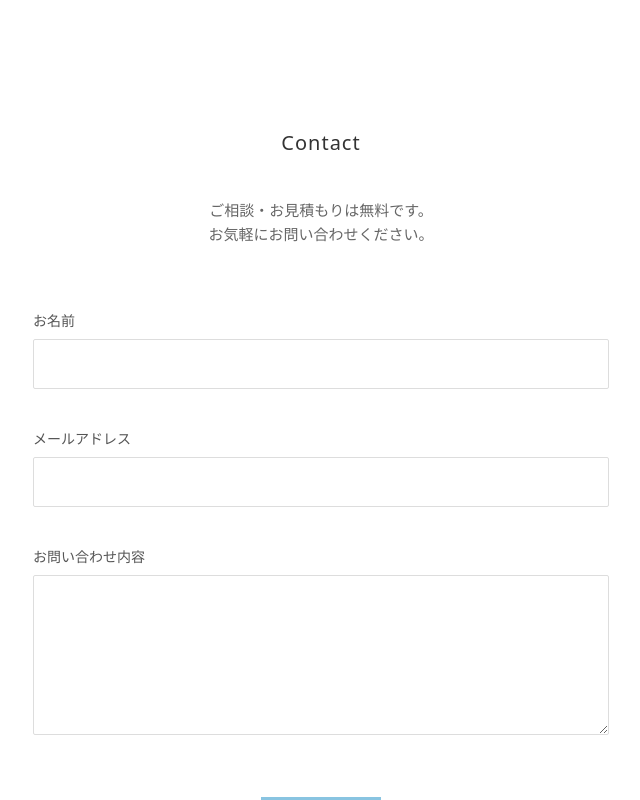
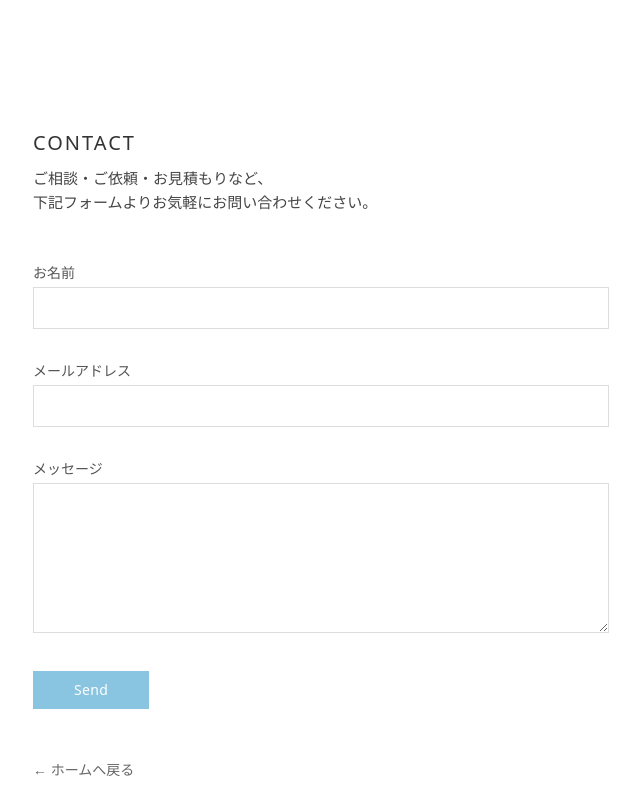
Before and after one commit to ikucha-portfolio/video-creator-portfolio-frontend, a React (Vite) app: page /contact in a window 1280 px wide. Shown: the top 800 px of the page, without its empty margins (319-959 px from the left). Built offline with nearby package versions, Linux system fonts and the light colour scheme; a web font is replaced by a local one.

Commit message:
問い合わせフォームを左寄せに変更

```diff
--- a/src/components/ContactForm.jsx
+++ b/src/components/ContactForm.jsx
@@ -1,107 +1,121 @@
+// src/components/ContactForm.jsx
 import { Link } from "react-router-dom";
 
 export default function ContactForm() {
   return (
-    <section className="min-h-screen bg-white text-[#333] pt-32 pb-32 px-6">
-      <div className="max-w-xl mx-auto">
+    <section className="min-h-screen px-6 pt-32 pb-24 bg-white text-[#333]">
+
+      <div className="max-w-xl mx-auto" translate="no">
 
         {/* 見出し */}
-        <h1 className="text-[20px] font-light tracking-wider mb-10 text-center" translate="no">
-          Contact
+        <h1
+          className="
+         text-[20px] tracking-widest mb-2 font-light
+          "
+        >
+          CONTACT
         </h1>
 
-        {/* 説明文 */}
-        <p className="text-[15px] leading-relaxed text-[#666] mb-16 text-center">
-          ご相談・お見積もりは無料です。
-          <br />
-          お気軽にお問い合わせください。
+        {/* 説明 */}
+        <p className="text-[#444] leading-relaxed mb-12 text-[15px]">
+          ご相談・ご依頼・お見積もりなど、<br />
+          下記フォームよりお気軽にお問い合わせください。
         </p>
 
-        {/* ===== フォーム ===== */}
+        {/* フォーム */}
         <form
           action="mailto:your-email@example.com"
           method="POST"
           encType="text/plain"
-          className="space-y-10"
+          className="space-y-8"
         >
           {/* 名前 */}
           <div>
-            <label className="block mb-2 text-sm text-[#555]">お名前</label>
+            <label className="block text-sm mb-1 text-[#555]">お名前</label>
             <input
               type="text"
               name="name"
               required
               className="
-                w-full px-3 py-3
+                w-full px-3 py-2
                 border border-[#ddd]
+                bg-white
+                text-[#333]
                 focus:border-[#89C4E1]
-                outline-none
-                transition
-                rounded-sm
+                outline-none transition
               "
             />
           </div>
 
-          {/* メールアドレス */}
+          {/* メール */}
           <div>
-            <label className="block mb-2 text-sm text-[#555]">メールアドレス</label>
+            <label className="block text-sm mb-1 text-[#555]">
+              メールアドレス
+            </label>
             <input
               type="email"
               name="email"
               required
               className="
-                w-full px-3 py-3
+                w-full px-3 py-2
                 border border-[#ddd]
+                bg-white
+                text-[#333]
                 focus:border-[#89C4E1]
-                outline-none
-                transition
-                rounded-sm
+                outline-none transition
               "
             />
           </div>
 
           {/* メッセージ */}
           <div>
-            <label className="block mb-2 text-sm text-[#555]">お問い合わせ内容</label>
+            <label className="block text-sm mb-1 text-[#555]">
+              メッセージ
+            </label>
             <textarea
               name="message"
               required
               className="
-                w-full px-3 py-3
+                w-full px-3 py-2
+                min-h-[150px]
                 border border-[#ddd]
+                bg-white
+                text-[#333]
                 focus:border-[#89C4E1]
-                outline-none
-                transition
-                min-h-[160px]
-                rounded-sm
+                outline-none transition
               "
             ></textarea>
           </div>
 
-          {/* ボタン（小さく・洗練・中央） */}
-          <div className="text-center pt-4" translate="no">
+          {/* ボタン */}
           <button
             type="submit"
             className="
-                px-10 py-2.5
+              mt-4
+              px-10 py-2
               bg-[#89C4E1]
               text-white
-                tracking-wide
+              text-sm tracking-wide
+              border border-[#89C4E1]
+              hover:bg-[#7BB6D3]
               transition
-                hover:opacity-90
               rounded-none
-                inline-block
             "
           >
             Send
           </button>
-          </div>
         </form>
 
         {/* ホームへ戻る */}
-        <div className="text-center mt-16">
-          <Link to="/" className="text-[#89C4E1] underline text-sm">
-            ホームへ戻る
+        <div className="mt-12 text-left">
+          <Link
+            to="/"
+            className="
+              text-[#666] text-sm
+              hover:text-[#89C4E1] transition-colors
+            "
+          >
+            ← ホームへ戻る
           </Link>
         </div>
 
```
Lines whose indentation alone changed are shown as unchanged.
